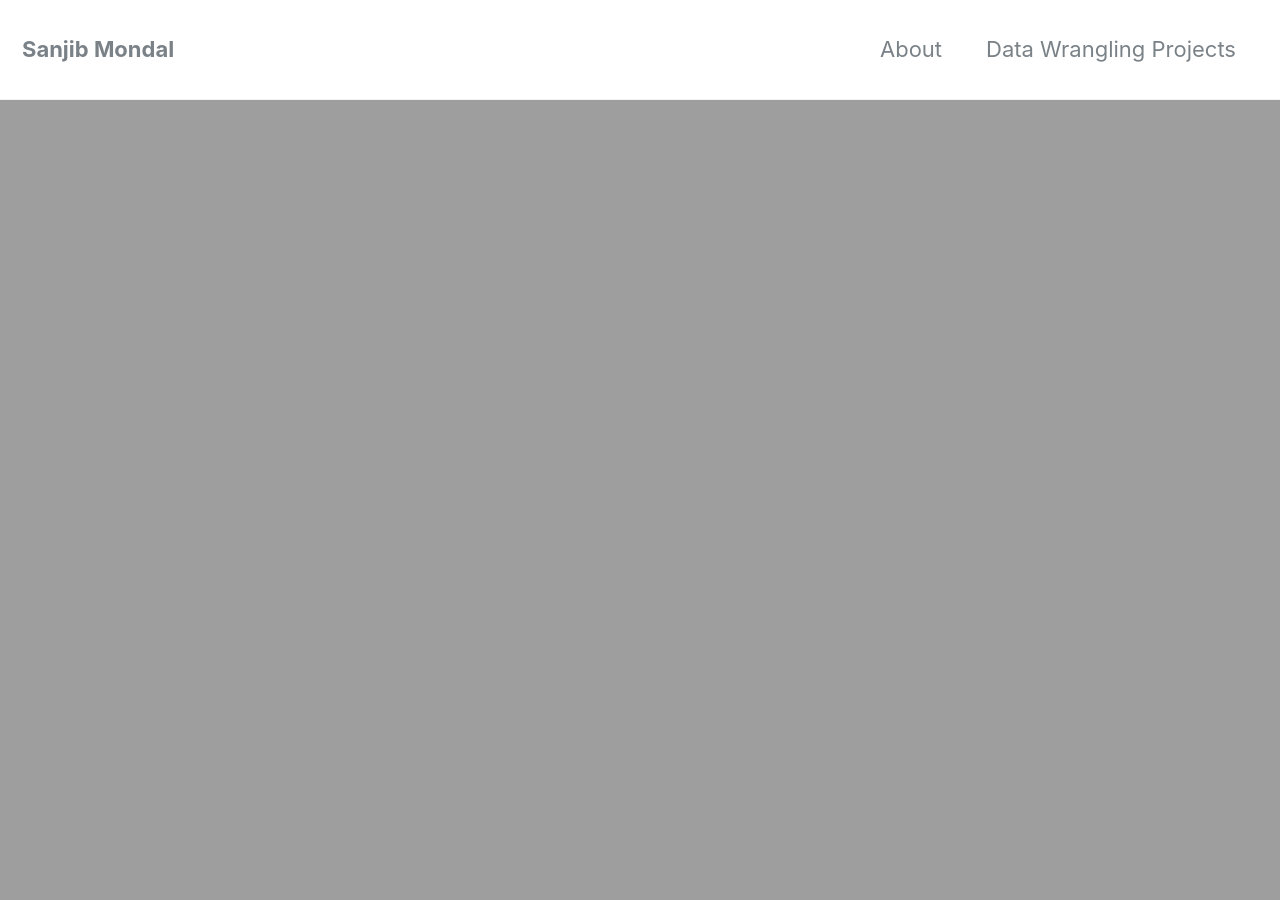
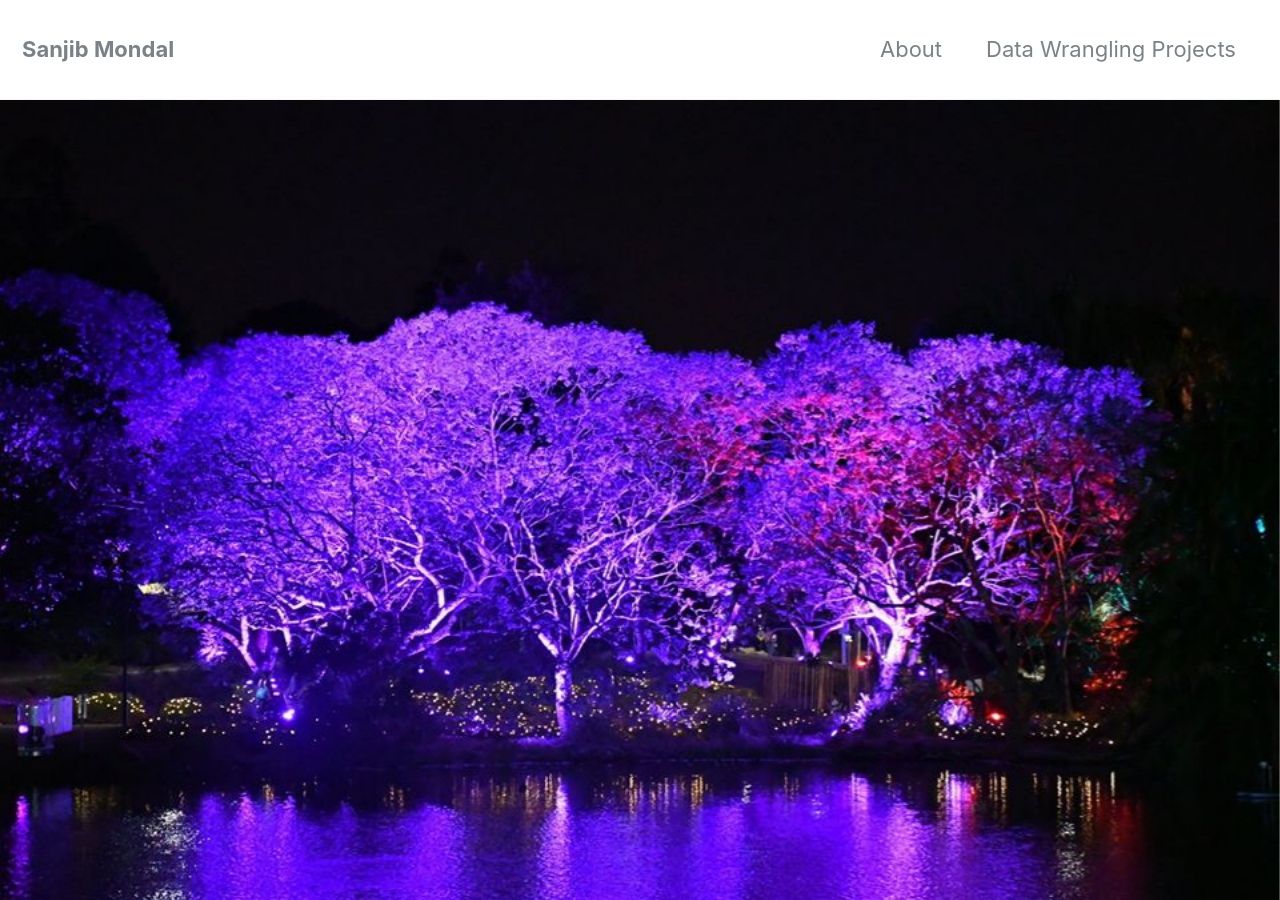
Before and after one commit to Sanjib-Mondal/Sanjib-Mondal.Co, a Jekyll site: the page built from _pages/about.md, in a window 1280 px wide and 900 px high. Built offline with Jekyll 4.4.1, drawn with Linux system fonts in a browser that asks for light colours; nearby versions of some CDN libraries.

Commit message:
Update about.md

```diff
--- a/_pages/about.md
+++ b/_pages/about.md
@@ -2,7 +2,7 @@
 title: "About"
 permalink: /about/
 header:
-  image: "/images/fort point.jpg"
+  image: "/images/11.jpg"
 ---
 
 I am a recent PhD graduate from The University of Queensland, Australia with proven programming skills in Python, C++ and MatLab. My mathematical, statistical, analytical and computational knowledge can be applied to solve any problem requiring numerical and analytical expertise, data analysis and visualization. I have an excellent presentation, communication, motivational, interpersonal, project management and leadership skills which can be transferable in any working space. I am an adaptable and transformational leader with an ability to work independently, collaboratively, creating effective presentations, and developing opportunities that further establish organizational goals.
```
